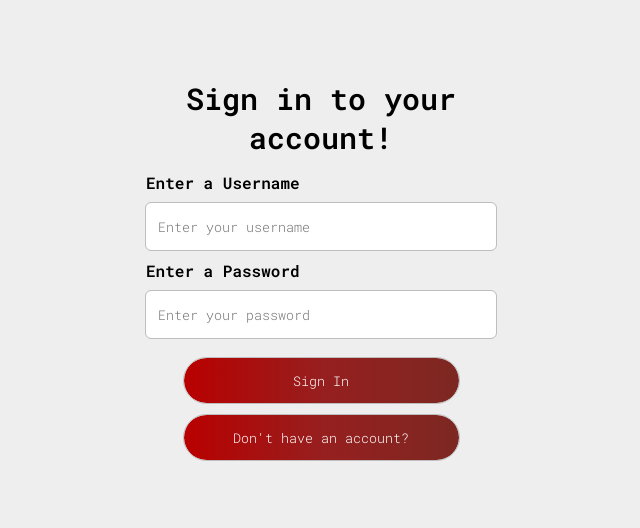
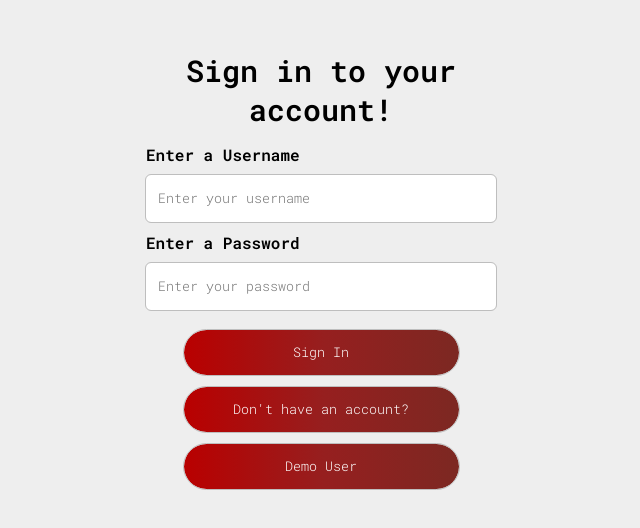
Before and after one commit to anthill499/passwordmanagerjs, a React (Create React App) app in the folder frontend/: page /signin in a window 1280 px wide. Shown: the part 138-666 px from the top of the page, without its empty margins (319-959 px from the left). Built offline with nearby package versions, Linux system fonts and the light colour scheme.

Commit message:
dev works

```diff
--- a/frontend/src/components/auth/Signin.js
+++ b/frontend/src/components/auth/Signin.js
@@ -12,12 +12,11 @@ const Signin = () => {
   const navigate = useNavigate();
   const handleSignin = async (
     e,
-    url = "/api/auth/signin",
     data = { username: username, password: password }
   ) => {
     e.preventDefault();
     try {
-      const response = await fetch(url, {
+      const response = await fetch("/api/auth/signin", {
         method: "post",
         headers: {
           "Content-Type": "application/json",
@@ -84,6 +83,16 @@ const Signin = () => {
           <button onClick={() => navigate("/signup", { replace: true })}>
             Don't have an account?
           </button>
+          <button
+            onClick={(e) =>
+              handleSignin(e, {
+                username: "anthill499",
+                password: "passwordQ!1",
+              })
+            }
+          >
+            Demo User
+          </button>
         </div>
       </form>
     </div>
```
